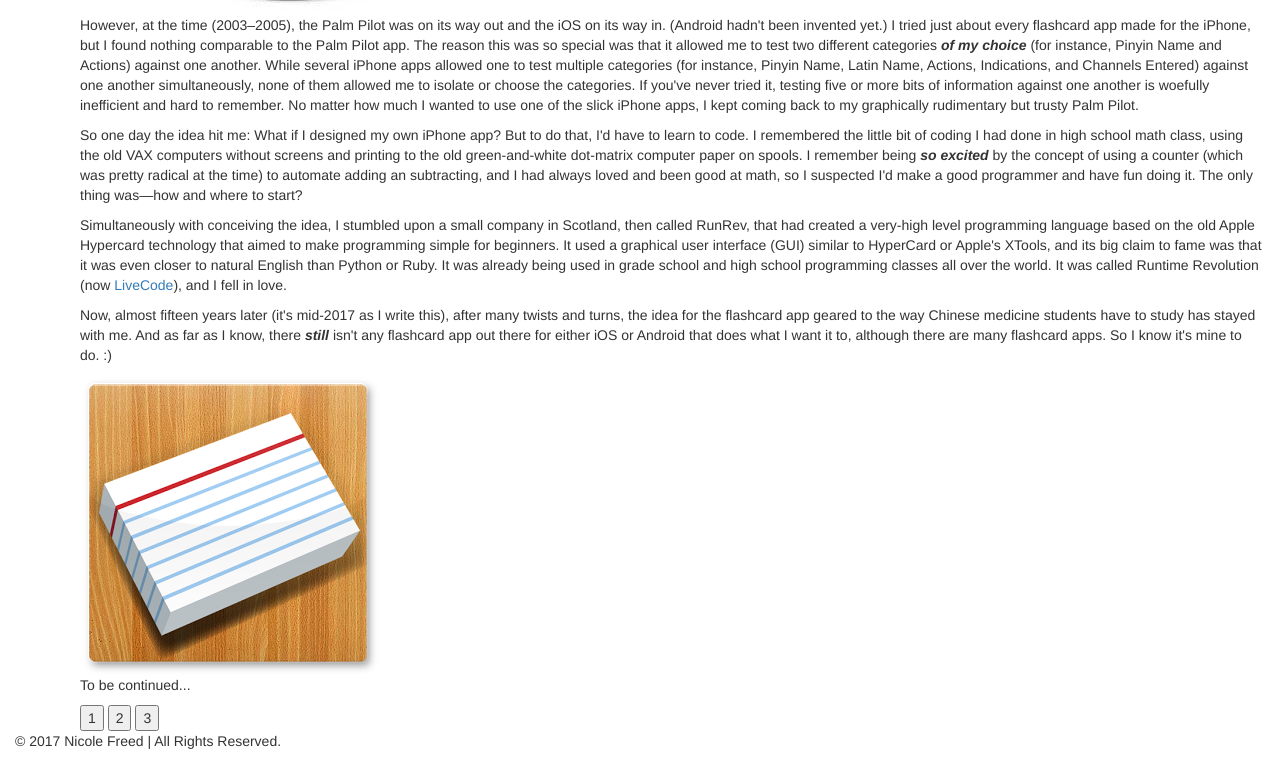
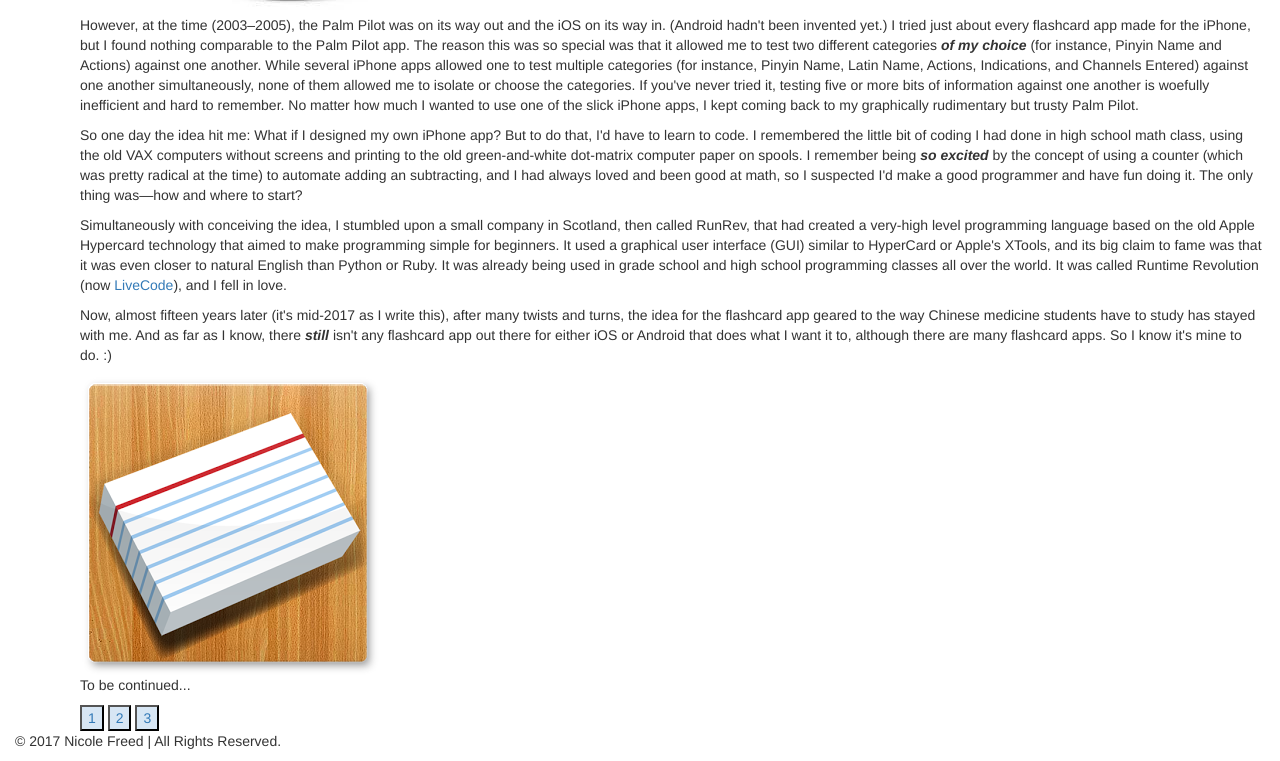
Before and after one commit to gitasong/html-me-something, a plain HTML site: page index.html in a window 1280 px wide. Shown: the part 2022-2783 px from the top of the page. Drawn offline with Linux system fonts and the light colour scheme.

Commit message:
style <h> tags and page buttons in Bootstrap primary blue (or tint)

```diff
--- a/css/styles.css
+++ b/css/styles.css
@@ -1,3 +1,7 @@
+h1, h2, h3, h4, h5, h6 {
+  color: #337ab7;
+}
+
 header.jumbotron {
   position: relative;
   overflow: hidden;
@@ -31,6 +35,15 @@ header.jumbotron h3{
   margin-left: 6.5rem;
 }
 
+button.tablinks {
+  background-color: #d7e6f4;
+  color: #337ab7;
+}
+
+/*button.tablinks a:hover {
+  color: #d7e6f4;
+}*/
+
 #page1, #page2, #page3 {
   display: none;
 }
```
